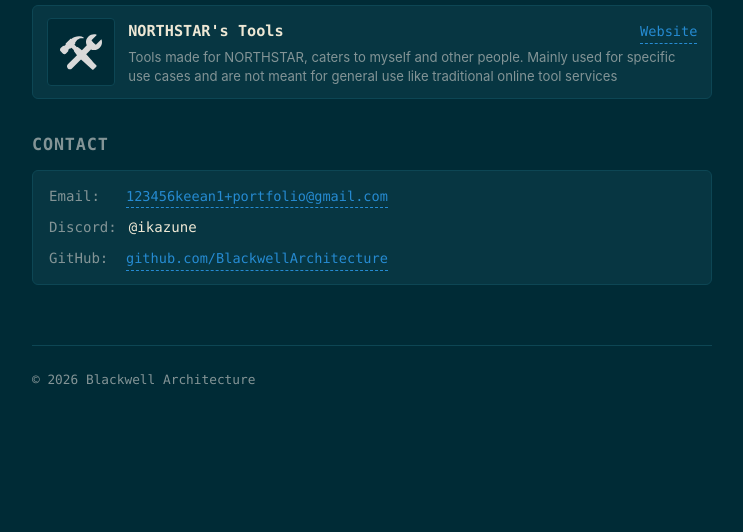
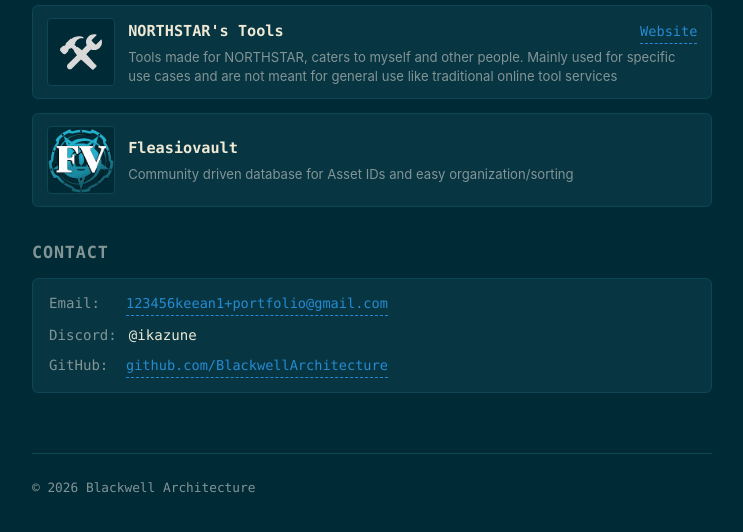
Before and after one commit to BlackwellArchitecture/Portfolio, a plain HTML site: page index.html in a window 1280 px wide. Shown: the part 956-1488 px from the top of the page, without its empty margins (268-1011 px from the left). Before the commit the page ends 1395 px from the top, so only its background shows below. Drawn offline with Linux system fonts and the light colour scheme.

Commit message:
Add Fleasiovault project with Fleasiovault-icon.avif

```diff
--- a/index.html
+++ b/index.html
@@ -131,6 +131,21 @@
                 </p>
               </div>
             </div>
+
+            <!-- Project 4: Fleasiovault -->
+            <div class="project-card">
+              <div class="project-media">
+                <img src="Images/Fleasiovault-icon.avif" alt="Fleasiovault Thumbnail" class="project-img" loading="lazy" decoding="async">
+              </div>
+              <div class="project-info">
+                <div class="project-header">
+                  <h3 class="project-name">Fleasiovault</h3>
+                </div>
+                <p class="project-desc">
+                  Community driven database for Asset IDs and easy organization/sorting
+                </p>
+              </div>
+            </div>
           </div>
         </section>
 
```
Also changed, not shown: Images/Fleasiovault-icon.avif (added).
